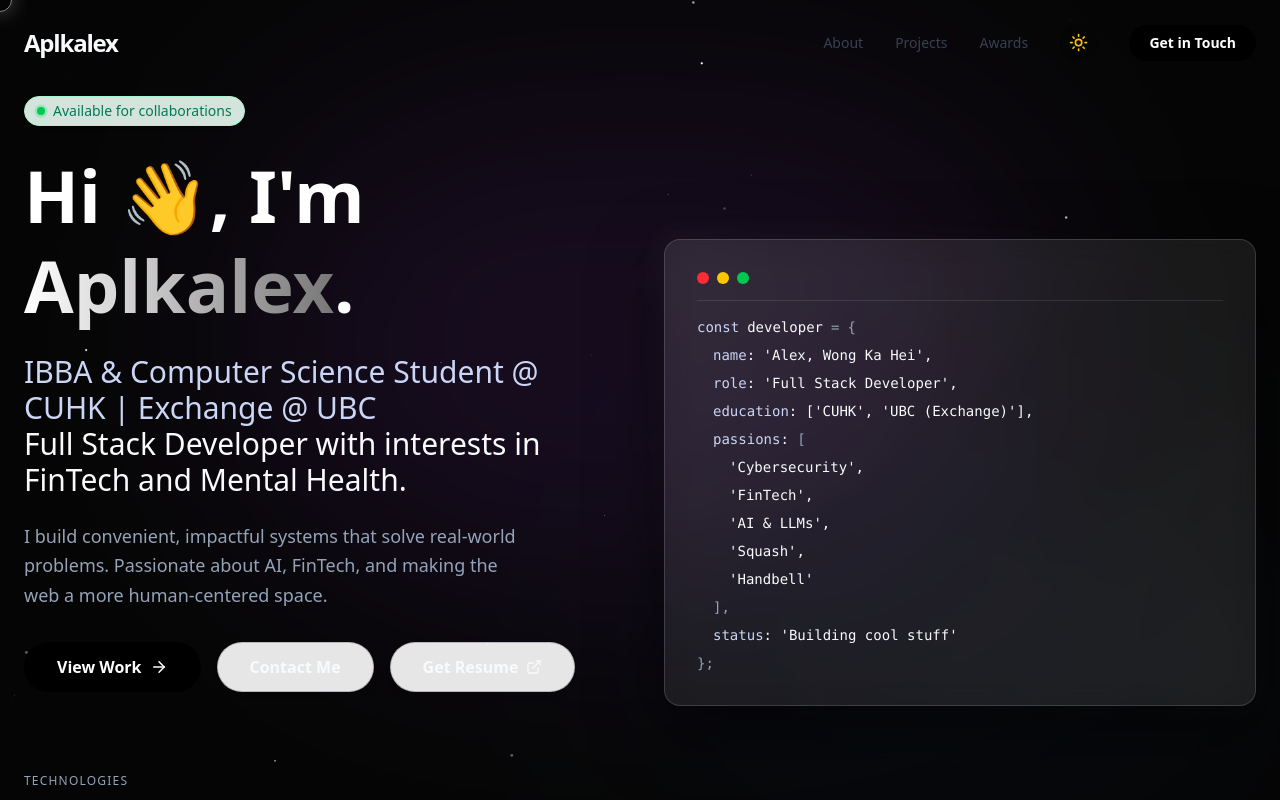
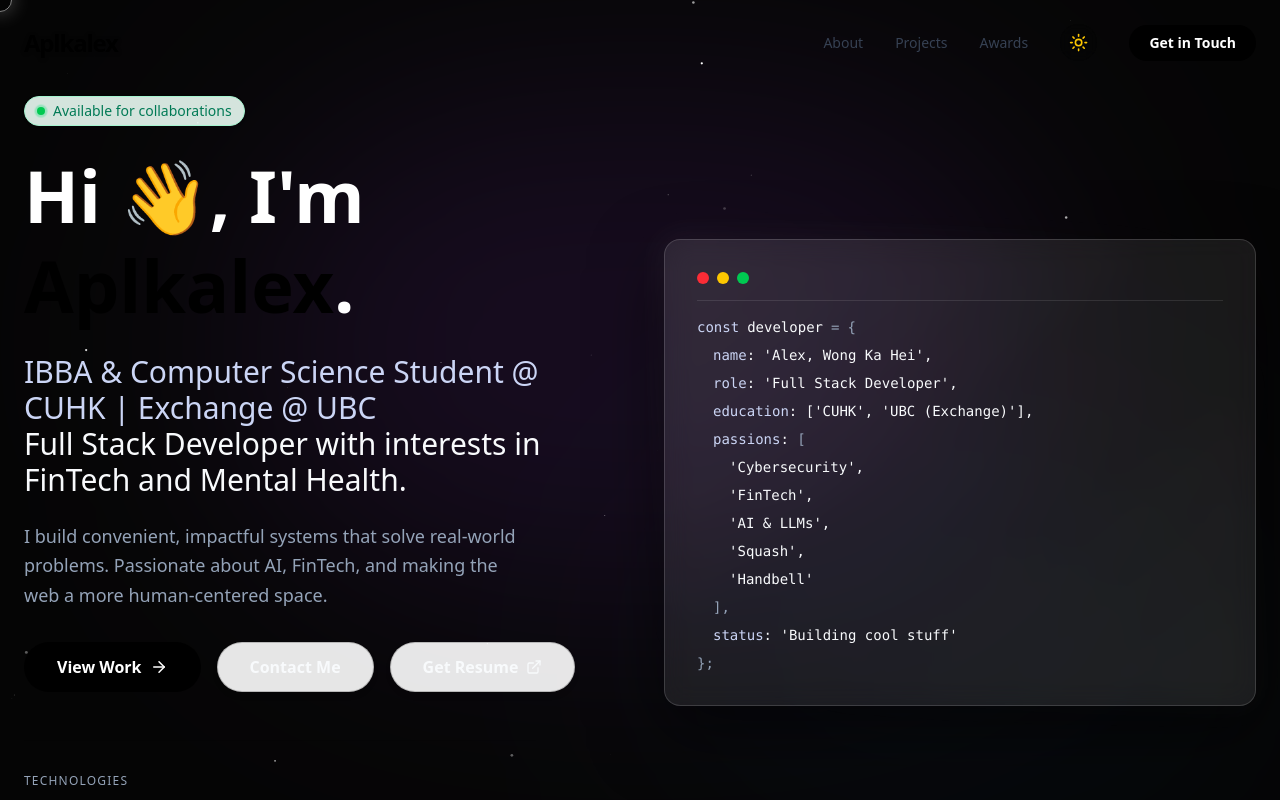
Before and after one commit to Aplkalex/aplkalex.com, a Next.js app: page / in a window 1280 px wide. Shown: the top 800 px of the page. Built offline with nearby package versions, Linux system fonts and the light colour scheme.

Commit message:
Update text color for ScrambleText and Navbar link for improved visibility

```diff
--- a/src/app/page.tsx
+++ b/src/app/page.tsx
@@ -163,7 +163,7 @@ export default function Home() {
                                         repeatDelay: 1
                                     }}
                                 >👋</motion.span>, I'm <br />
-                                <ScrambleText text="Aplkalex" className="text-gradient" />.
+                                <ScrambleText text="Aplkalex" className="text-black dark:text-white" />.
                             </motion.h1>
                             <motion.h2 variants={fadeInUp} className="text-2xl md:text-3xl theme-text-muted mb-6 font-light">
                                 IBBA & Computer Science Student @ CUHK | Exchange @ UBC <br />
--- a/src/components/Navbar.tsx
+++ b/src/components/Navbar.tsx
@@ -30,7 +30,7 @@ export default function Navbar() {
             <div className="container mx-auto px-6 flex justify-between items-center">
                 <Link
                     href="/"
-                    className="text-2xl font-bold tracking-tighter font-display text-[var(--foreground-strong)] dark:text-white"
+                    className="text-2xl font-bold tracking-tighter font-display text-black dark:text-white drop-shadow-[0_1px_2px_rgba(0,0,0,0.15)]"
                 >
                     Aplkalex
                 </Link>
```
